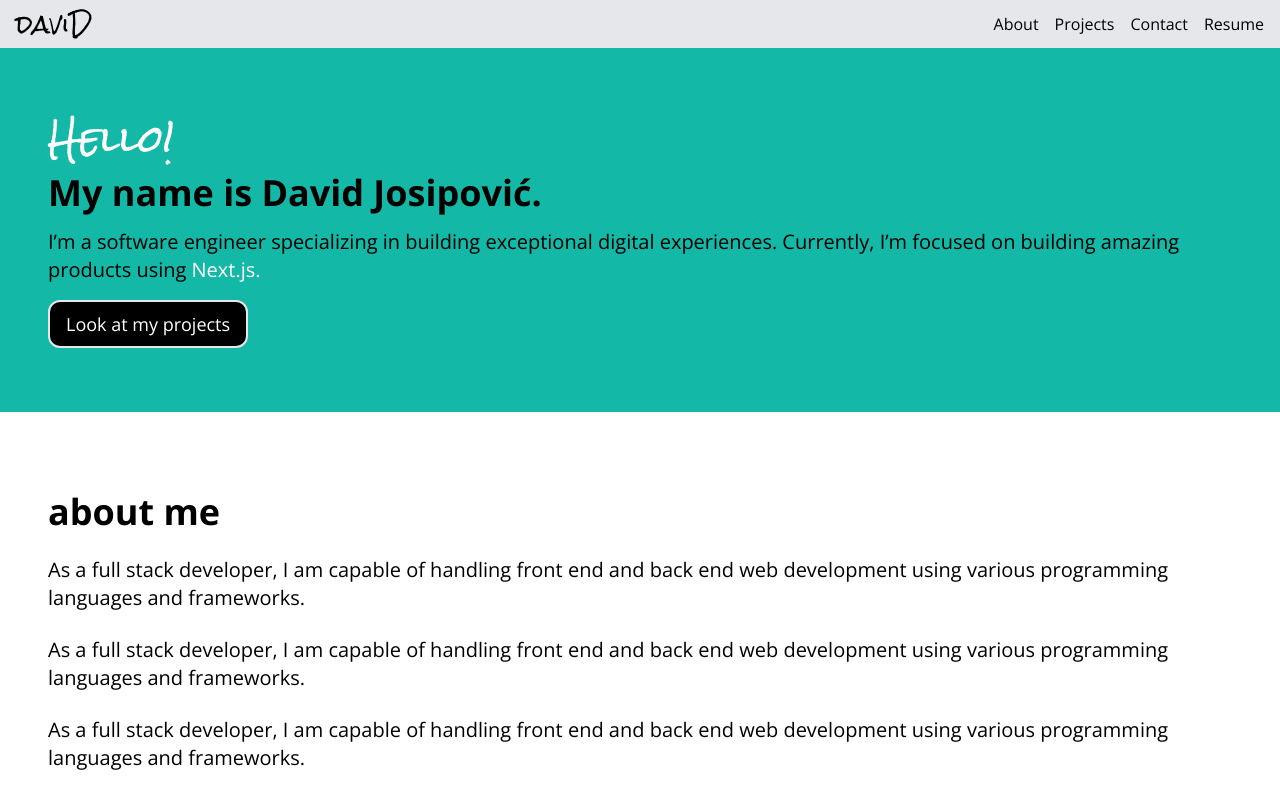
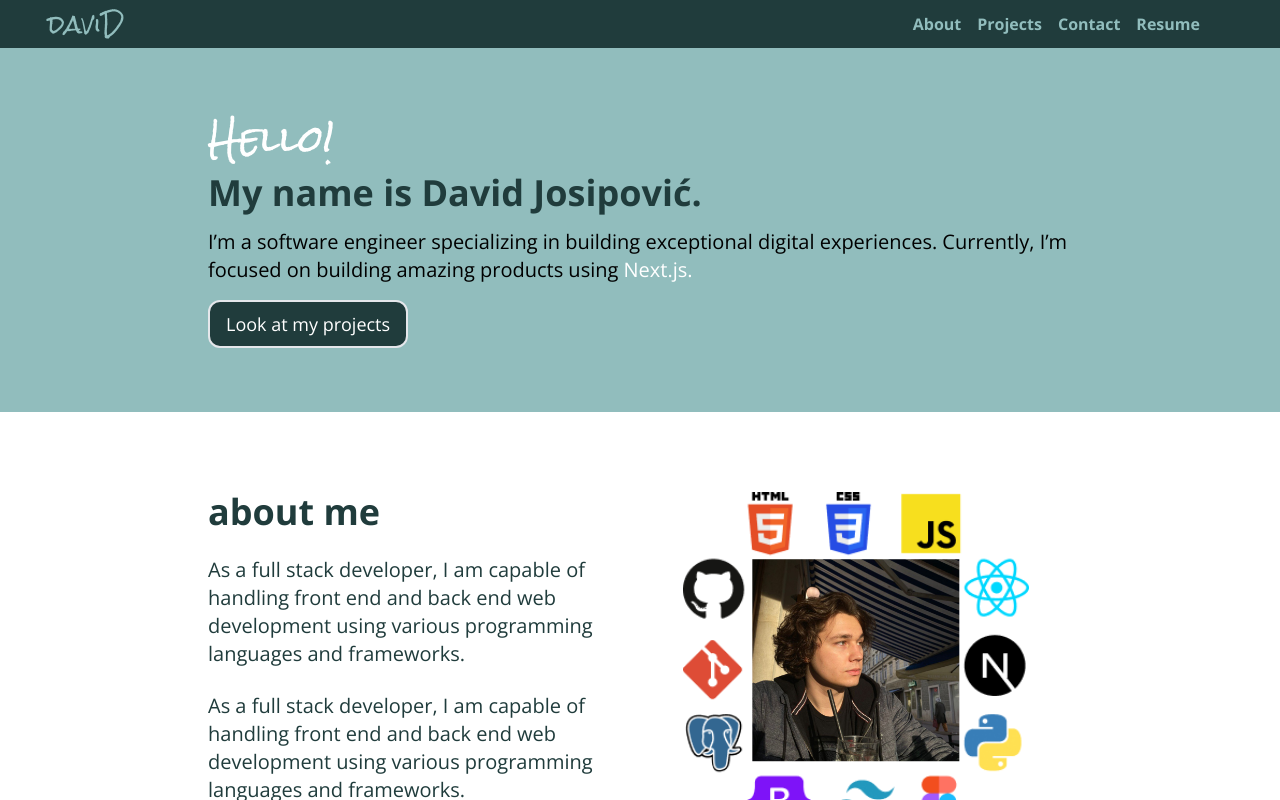
Before and after one commit to davidjosipovic/portfolio, a Next.js app: page / in a window 1280 px wide. Shown: the top 800 px of the page. Built offline with nearby package versions, Linux system fonts and the light colour scheme.

Commit message:
colors and responsiveness

```diff
--- a/app/layout.tsx
+++ b/app/layout.tsx
@@ -18,7 +18,7 @@ export default function RootLayout({
 }>) {
   return (
     <html lang="en" className={open_sans.className}>
-      <body className="bg-gray-500" >
+      <body className="bg-dark-blue" >
       <Navbar/>
         {children}
         </body>
--- a/components/about.tsx
+++ b/components/about.tsx
@@ -1,7 +1,7 @@
-'use client'
-import { useState } from 'react';
-import Image from 'next/image';
-import styles from './about.module.css'; // Import the CSS module
+"use client";
+import { useState } from "react";
+import Image from "next/image";
+import styles from "./about.module.css"; // Import the CSS module
 
 export default function About() {
   const [rotate, setRotate] = useState(false);
@@ -19,24 +19,35 @@ export default function About() {
   };
 
   return (
-    <section className="px-12 py-20 z-10 relative bg-white ">
-      <h1 className="text-4xl font-bold pb-4">about me</h1>
+    <section className="px-12 py-20 z-10 relative bg-white text-dark-blue ">
+      <div className="container mx-auto lg:px-40 flex flex-col xl:flex-row">
+        <div className="xl:w-1/2 pr-8">
+        <h1 id="about" className="text-4xl font-bold pb-4">
+          about me
+        </h1>
         <p className="text-xl pb-4 pt-2">
-        As a full stack developer, I am capable of handling front end and back end web development using various programming languages and frameworks.
+          As a full stack developer, I am capable of handling front end and back
+          end web development using various programming languages and
+          frameworks.
         </p>
         <p className="text-xl pb-4 pt-2">
-        As a full stack developer, I am capable of handling front end and back end web development using various programming languages and frameworks.
+          As a full stack developer, I am capable of handling front end and back
+          end web development using various programming languages and
+          frameworks.
         </p>
         <p className="text-xl pb-8 pt-2">
-        As a full stack developer, I am capable of handling front end and back end web development using various programming languages and frameworks.
-      </p>
-      <div className="relative ml-auto mr-auto ">
+          As a full stack developer, I am capable of handling front end and back
+          end web development using various programming languages and
+          frameworks.
+        </p></div>
+
+        <div className="relative ml-auto mr-auto xl:w-2/5 xl:h-2/5  ">
           <Image
             src="/tech_circle.png"
             height={500}
             width={500}
             alt="Tech Circle"
-          className={`w-full h-full ${rotate ? styles.rotate : ''}`} // Apply the rotation class conditionally
+            className={`w-full h-full ${rotate ? styles.rotate : ""}`} // Apply the rotation class conditionally
           />
           <Image
             src="/profile_picture.jpg"
@@ -47,6 +58,7 @@ export default function About() {
             onClick={handleProfileClick}
           />
         </div>
+      </div>
     </section>
   );
 }
--- a/components/contact.tsx
+++ b/components/contact.tsx
@@ -2,13 +2,12 @@ import Image from "next/image";
 import { rock_salt } from "@/app/font";
 export default function Contact() {
   return (
-    <section className=" text-center fixed z-0 bottom-0">
-      <div className="bg-white m-16 mb-8 px-16 pt-8 pb-0 ">
-        <p className=" text-xl"><span className={`${rock_salt.className}`}>Thank you</span> for reading my portfolio. </p>
-        <p className="text-xl z-20">
-          If you want to reach me, send me a message.
-        </p>
+    <section className=" text-center fixed inset-x-0 mx-auto z-0 bottom-0 ">
+      <div id='contact' className="bg-white justify-center items-center m-16 mb-8 px-16  md:mx-40 lg:mx-60 xl:mx-96 pt-8 sm:py-8 pb-0 sm:flex ">
+        <p className=" text-xl 2xl:text-2xl z-20 "><span className={`${rock_salt.className}`}>Thank you</span> for reading my portfolio.<br/>If you want to reach me, send me a message.</p>
+
         <Image
+        className="w-fit  mx-auto xl:w-2/6"
           unoptimized
           src="/animation.gif"
           height={600}
--- a/components/hero.tsx
+++ b/components/hero.tsx
@@ -2,12 +2,13 @@ import { rock_salt } from "@/app/font";
 
 export default function Hero() {
     return (
-      <section className="px-12 py-16 pt-28 z-10 relative bg-teal-500  ">
+      <section className="px-12 py-16 pt-28 z-10 relative bg-light-blue ">
+       <div className="container mx-auto lg:px-40">
+        <h1 id='hero' className=" text-4xl font-bold text-dark-blue leading-normal"><span className={`${rock_salt.className} text-white block`}>Hello!</span> My name is David Josipović.</h1>
+       <p className="text-xl text-black pb-4 pt-2 ">I’m a software engineer specializing in building exceptional digital experiences. Currently, I’m focused on building amazing products using <span className="text-white">Next.js.</span>
+       </p>
+       <button className="bg-dark-blue border-2 text-white px-4 py-2 rounded-xl text-lg">Look at my projects</button></div>
 
-       <h1 className=" text-4xl font-bold leading-normal"><span className={`${rock_salt.className} text-white block`}>Hello!</span> My name is David Josipović.</h1>
-       <p className="text-xl pb-4 pt-2 ">I’m a software engineer specializing in building exceptional digital experiences. Currently, I’m focused on building amazing products using <span className="text-white">Next.js.</span>
-       </p>
-       <button className="bg-black border-2 text-white px-4 py-2 rounded-xl text-lg">Look at my projects</button>
       </section>
     );
   }
--- a/components/navbar.tsx
+++ b/components/navbar.tsx
@@ -1,16 +1,72 @@
+'use client'
+import { useState } from "react";
 import { rock_salt } from "@/app/font";
-
+import { Link, animateScroll as scroll } from 'react-scroll';
 
 export default function Navbar() {
+    const [menuOpen, setMenuOpen] = useState(false);
+
+    const toggleMenu = () => {
+        setMenuOpen(!menuOpen);
+    };
+
     return (
-      <nav className={`fixed top-0 w-full flex justify-between items-center z-20 py-2 px-4 bg-gray-200`}>
-        <div className={`${rock_salt.className} text-2xl`}>daviD</div>
-        <ul className="flex gap-4">
-          <li>About</li>
-          <li>Projects</li>
-          <li>Contact</li>
-          <li>Resume</li>
-        </ul>
-      </nav>
+        <nav className={`fixed top-0 w-full flex justify-between text-light-blue items-center z-20 py-2 font-bold bg-dark-blue px-12`}>
+            <div className={`${rock_salt.className} text-2xl`}>daviD</div>
+            <div className="md:hidden">
+                <button onClick={toggleMenu} className="focus:outline-none">
+                    {menuOpen ? (
+                        <svg className="w-8 h-8 top-0.5 relative z-10" fill="none" stroke="currentColor" viewBox="0 0 24 24" xmlns="http://www.w3.org/2000/svg">
+                            <path strokeLinecap="round" strokeLinejoin="round" strokeWidth="2" d="M6 18L18 6M6 6l12 12"></path>
+                        </svg>
+                    ) : (
+                        <svg className="w-8 h-8 top-0.5 relative " fill="none" stroke="currentColor" viewBox="0 0 24 24" xmlns="http://www.w3.org/2000/svg">
+                            <path strokeLinecap="round" strokeLinejoin="round" strokeWidth="2" d="M4 6h16M4 12h16M4 18h16"></path>
+                        </svg>
+                    )}
+                </button>
+            </div>
+            <ul className={`flex-col md:flex md:flex-row px-8 md:gap-4 absolute md:static top-12 left-0 w-full md:w-auto bg-dark-blue md:bg-transparent ${menuOpen ? 'block' : 'hidden'}`}>
+                <li className="p-4 md:p-0">
+                    <Link
+                        to="about"
+                        smooth={true}
+                        duration={500}
+                        offset={-100}  // Adjust this value as needed
+                        className="cursor-pointer"
+                        onClick={() => setMenuOpen(false)}
+                    >
+                        About
+                    </Link>
+                </li>
+                <li className="p-4 md:p-0">
+                    <Link
+                        to="projects"
+                        smooth={true}
+                        duration={500}
+                        offset={-100}  // Adjust this value as needed
+                        className="cursor-pointer"
+                        onClick={() => setMenuOpen(false)}
+                    >
+                        Projects
+                    </Link>
+                </li>
+                <li className="p-4 md:p-0">
+                    <Link
+                        to="contact"
+                        smooth={true}
+                        duration={500}
+                        offset={2000}  // Adjust this value as needed
+                        className="cursor-pointer"
+                        onClick={() => setMenuOpen(false)}
+                    >
+                        Contact
+                    </Link>
+                </li>
+                <li className="p-4 md:p-0">
+                    Resume
+                </li>
+            </ul>
+        </nav>
     );
 }
--- a/components/projects.tsx
+++ b/components/projects.tsx
@@ -1,27 +1,35 @@
 import Image from "next/image";
 export default function Projects() {
   return (
-    <section className="px-12 py-20 z-10 relative mb-[500px] bg-teal-500">
-      <h1 className=" text-4xl font-bold leading-normal pb-4">my projects</h1>
-      <div className="flex flex-col gap-4"><Image
+    <section className="px-12 py-20 z-10 relative mb-[500px] bg-light-blue">
+      <div className="container mx-auto">
+        <h1 id="projects" className="text-4xl text-dark-blue font-bold leading-normal pb-4 sm:text-center">
+          my projects
+        </h1>
+        <div className="flex flex-col xl:flex-row gap-4 sm:items-center">
+          <Image
             src="/mygamelist_banner.svg"
             height={600}
             width={600}
             alt="Tech Circle"
+            className="sm:w-2/3 md:w-1/2 hover:transform hover:scale-105 hover:shadow-lg transition duration-300"
           />
           <Image
             src="/germansyllablesplitter_banner.svg"
             height={600}
             width={600}
             alt="Tech Circle"
+            className="sm:w-2/3 md:w-1/2 hover:transform hover:scale-105 hover:shadow-lg transition duration-300"
           />
           <Image
             src="/inprogress_banner.svg"
             height={600}
             width={600}
             alt="Tech Circle"
-      /></div>
-
+            className="sm:w-2/3 md:w-1/2 hover:transform hover:scale-105 hover:shadow-lg transition duration-300"
+          />
+        </div>
+      </div>
     </section>
   );
 }
--- a/package.json
+++ b/package.json
@@ -11,12 +11,14 @@
   "dependencies": {
     "next": "^14.2.3",
     "react": "^18",
-    "react-dom": "^18"
+    "react-dom": "^18",
+    "react-scroll": "^1.9.0"
   },
   "devDependencies": {
     "@types/node": "^20",
     "@types/react": "^18",
     "@types/react-dom": "^18",
+    "@types/react-scroll": "^1.8.10",
     "postcss": "^8",
     "tailwindcss": "^3.4.1",
     "typescript": "^5"
--- a/tailwind.config.ts
+++ b/tailwind.config.ts
@@ -7,7 +7,12 @@ const config: Config = {
     "./app/**/*.{js,ts,jsx,tsx,mdx}",
   ],
   theme: {
+
     extend: {
+      colors:{
+        'dark-blue':'#203C3C',
+        'light-blue':'#91BDBD'
+      },
       backgroundImage: {
         "gradient-radial": "radial-gradient(var(--tw-gradient-stops))",
         "gradient-conic":
```
Also changed, not shown: 1 other file (tests, documents, lock files or other folders). Lines whose indentation alone changed are shown as unchanged.
